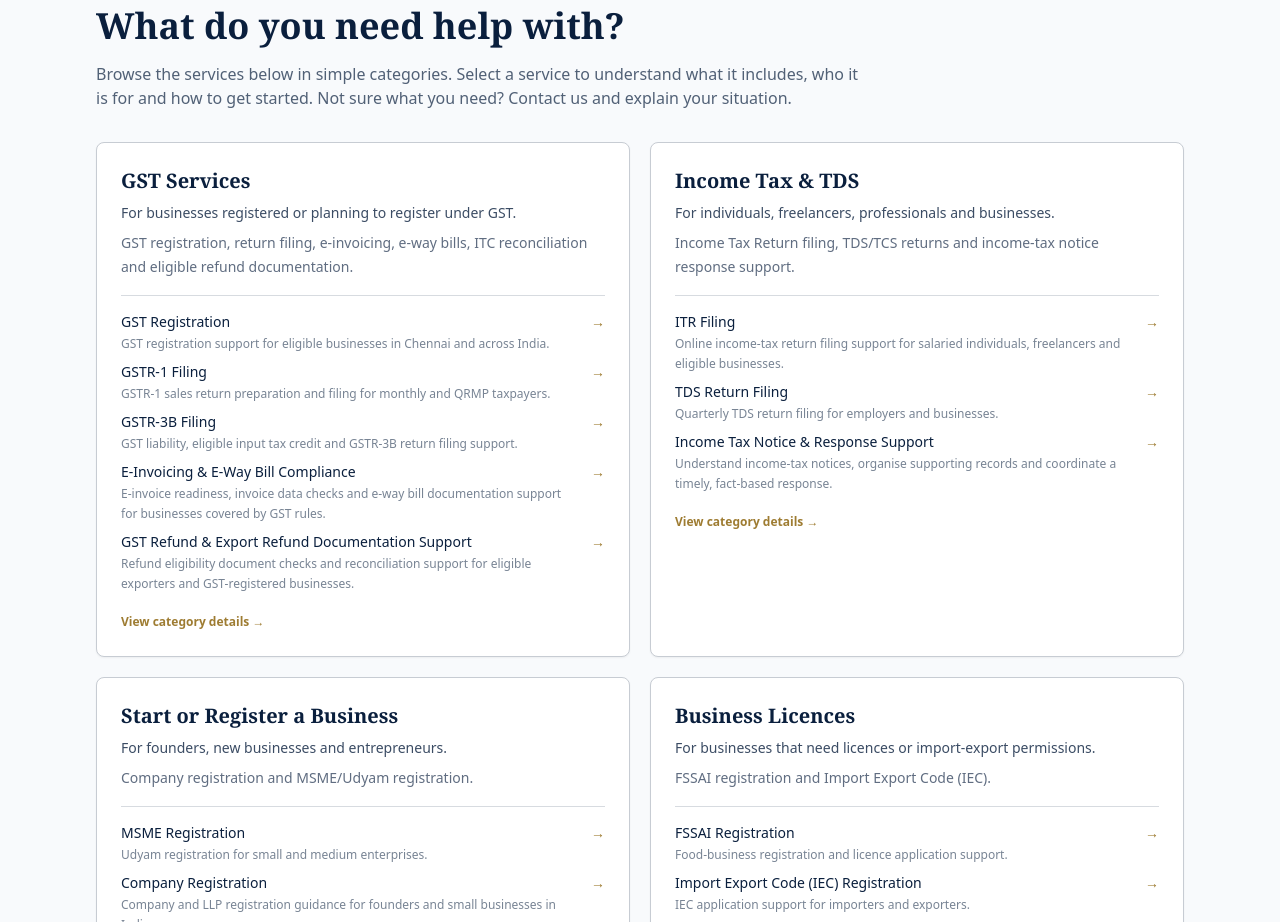
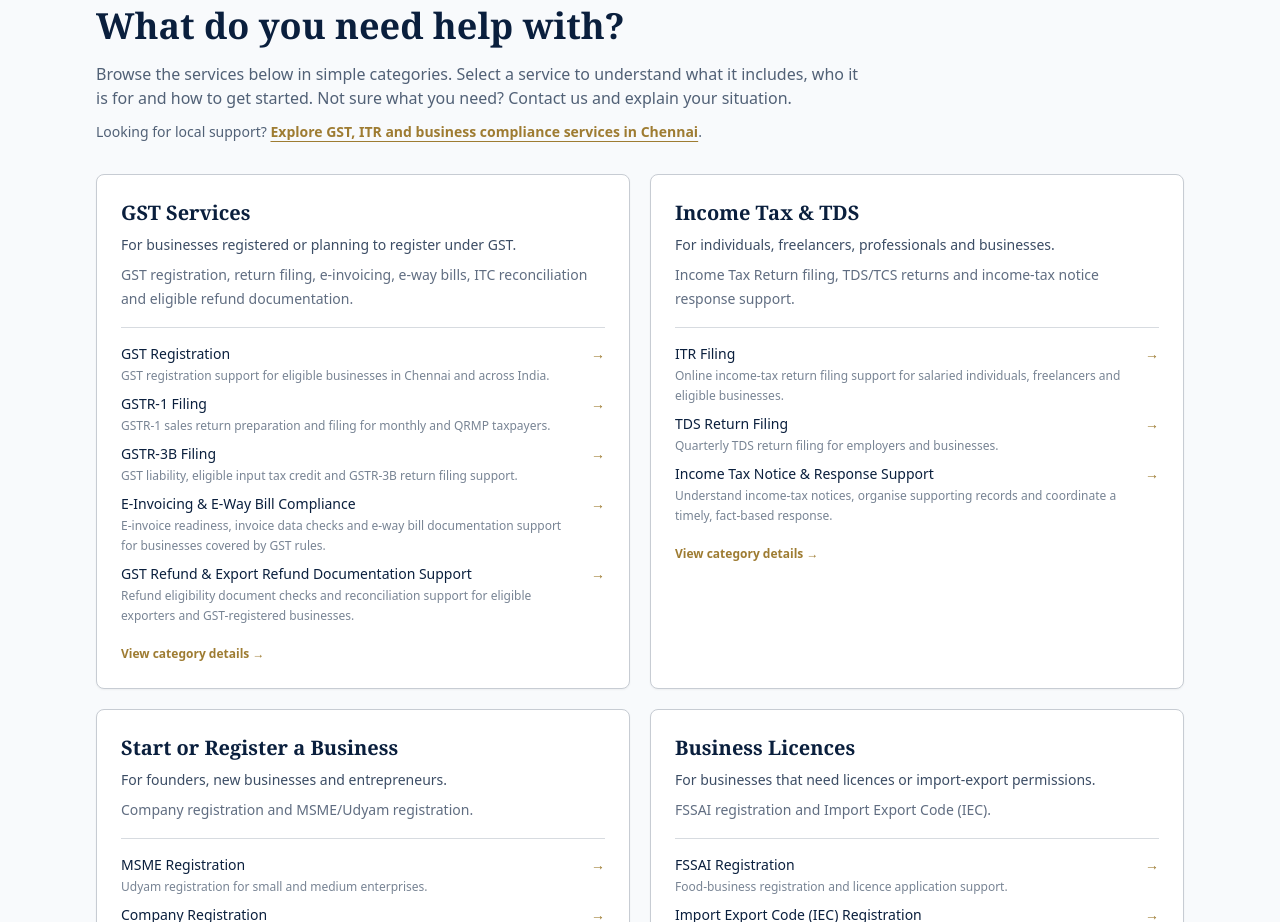
Before and after one commit to filefastservices-dotcom/filefast-website, a Next.js app: page / in a window 1280 px wide. Shown: the part 1160-2082 px from the top of the page. Built offline with nearby package versions, Linux system fonts and the light colour scheme; no server answers; the database is empty.

Commit message:
Link homepage service directory to Chennai local SEO page

```diff
--- a/src/app/page.js
+++ b/src/app/page.js
@@ -123,6 +123,7 @@ export default async function HomePage() {
             <p className="mt-4 text-sm leading-7 text-navy/70 sm:text-base">
               Browse the services below in simple categories. Select a service to understand what it includes, who it is for and how to get started. Not sure what you need? Contact us and explain your situation.
             </p>
+            <p className="mt-3 text-sm text-navy/70">Looking for local support? <Link href="/chennai-tax-compliance" className="font-semibold text-gold-dark underline underline-offset-4">Explore GST, ITR and business compliance services in Chennai</Link>.</p>
           </div>
 
           <div className="mt-8 grid gap-5 md:grid-cols-2">
```
